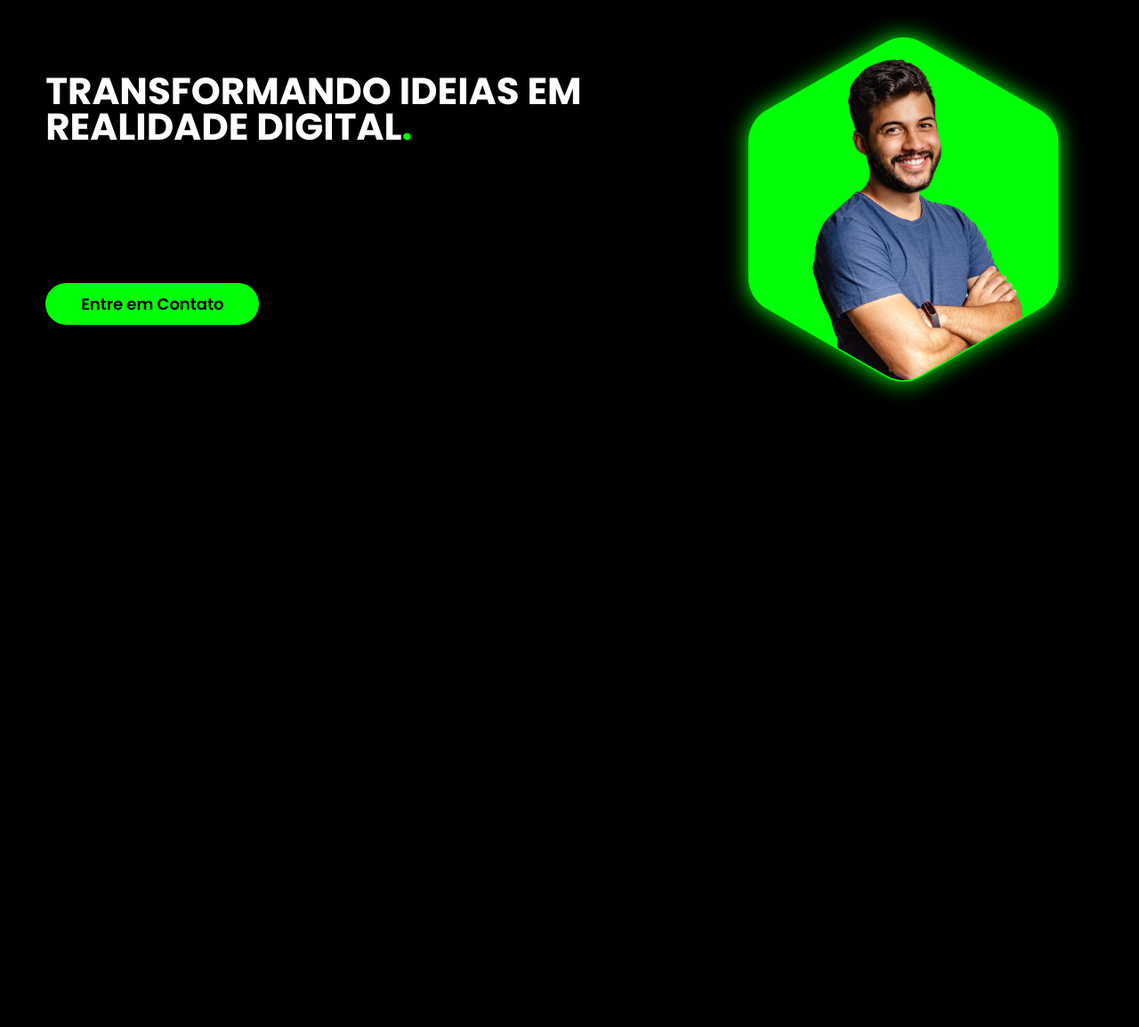
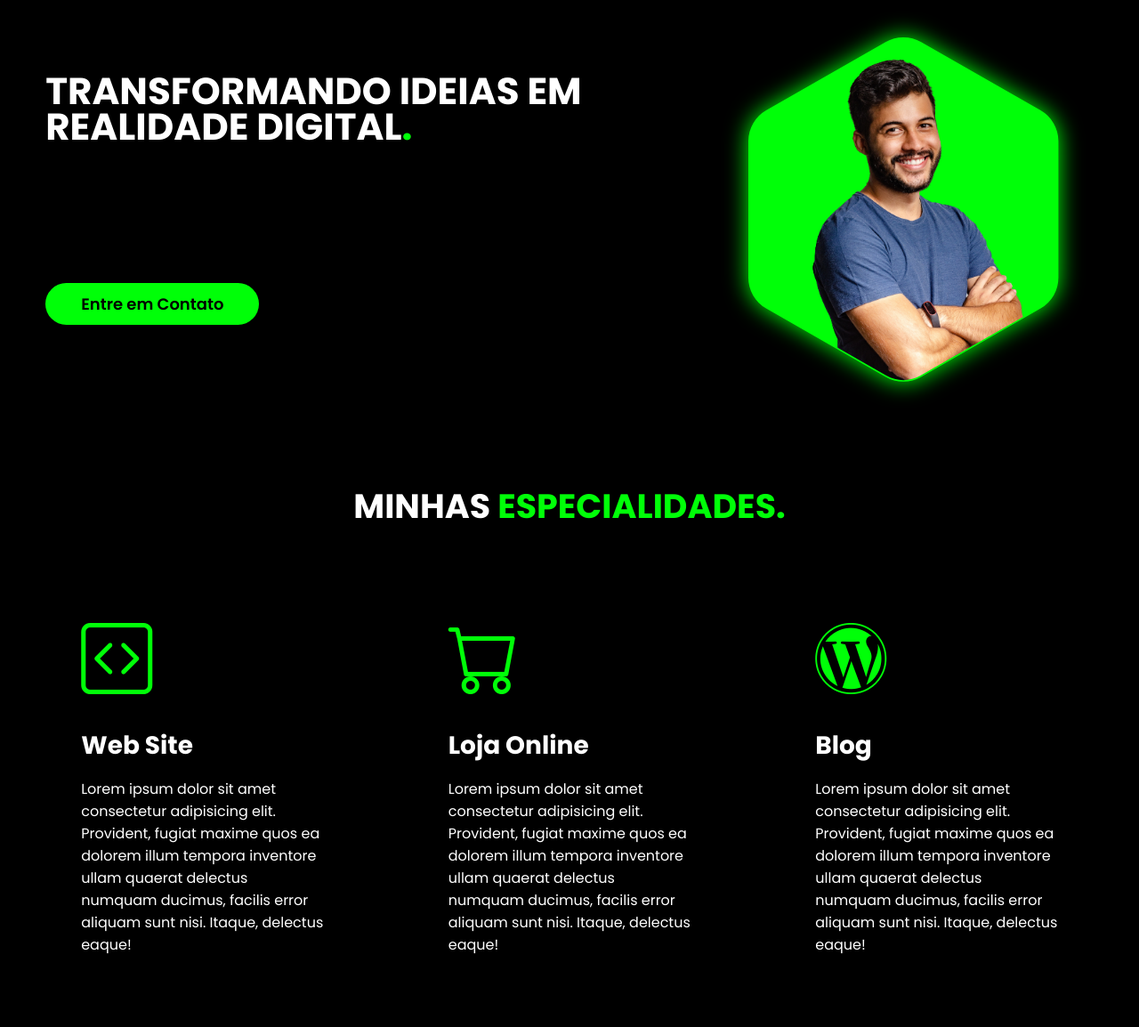
Before and after one commit to Markos-San/portifolio-1, a plain HTML site: page index.html in a window 1280 px wide. Shown: the part 289-1443 px from the top of the page at 89% size. Before the commit the page ends 800 px from the top, so only its background shows below. Drawn offline with nearby package versions, Linux system fonts and the light colour scheme.

Commit message:
contrução da section 'especialidades' e estilização da section

```diff
--- a/index.html
+++ b/index.html
@@ -5,8 +5,9 @@
   <meta name="viewport" content="width=device-width, initial-scale=1.0">
   <link rel="stylesheet" href="style.css">
   <link rel="preconnect" href="https://fonts.googleapis.com">
-<link rel="preconnect" href="https://fonts.gstatic.com" crossorigin>
-<link href="https://fonts.googleapis.com/css2?family=Poppins:ital,wght@0,100;0,200;0,300;0,400;0,500;0,600;0,700;0,800;0,900;1,100;1,200;1,300;1,400;1,500;1,600;1,700;1,800;1,900&family=Roboto:wght@500;900&display=swap" rel="stylesheet">
+  <link rel="preconnect" href="https://fonts.gstatic.com" crossorigin>
+  <link href="https://fonts.googleapis.com/css2?family=Poppins:ital,wght@0,100;0,200;0,300;0,400;0,500;0,600;0,700;0,800;0,900;1,100;1,200;1,300;1,400;1,500;1,600;1,700;1,800;1,900&family=Roboto:wght@500;900&display=swap" rel="stylesheet">
+  <link rel="stylesheet" href="https://cdn.jsdelivr.net/npm/bootstrap-icons@1.11.3/font/bootstrap-icons.min.css">
   <title>Agencia Marcos</title>
 </head>
 <body>
@@ -61,6 +62,33 @@
         </div><!-- flex -->
       </div> <!-- interface -->
     </section> <!-- topo-site -->
+
+    <section class="especialidades">
+      <div class="interface">
+        <h2 class="titulo">MINHAS <span class="">ESPECIALIDADES.</span></h2>
+        <div class="flex">
+
+          <div class="especialidades-box">
+            <i class="bi bi-code-square"></i>
+            <h3>Web Site</h3>
+            <p>Lorem ipsum dolor sit amet consectetur adipisicing elit. Provident, fugiat maxime quos ea dolorem illum tempora inventore ullam quaerat delectus numquam ducimus, facilis error aliquam sunt nisi. Itaque, delectus eaque!</p>
+          </div><!-- especialidades-box -->
+
+          <div class="especialidades-box">
+            <i class="bi bi-cart"></i>
+            <h3>Loja Online</h3>
+            <p>Lorem ipsum dolor sit amet consectetur adipisicing elit. Provident, fugiat maxime quos ea dolorem illum tempora inventore ullam quaerat delectus numquam ducimus, facilis error aliquam sunt nisi. Itaque, delectus eaque!</p>
+          </div><!-- especialidades-box -->
+
+          <div class="especialidades-box">
+            <i class="bi bi-wordpress"></i>
+            <h3>Blog</h3>
+            <p>Lorem ipsum dolor sit amet consectetur adipisicing elit. Provident, fugiat maxime quos ea dolorem illum tempora inventore ullam quaerat delectus numquam ducimus, facilis error aliquam sunt nisi. Itaque, delectus eaque!</p>
+          </div><!-- especialidades-box -->
+
+        </div> <!-- flex -->
+      </div> <!-- interface -->
+    </section> <!-- especialidades -->
   </main>
 </body>
 </html>
--- a/style.css
+++ b/style.css
@@ -8,7 +8,7 @@
 
 body{
   background-color: #000;
-  height: 100vh;
+  height: 100%;
 }
 
 .interface{
@@ -35,6 +35,16 @@ body{
 .btn-contato button:hover{
   box-shadow: 0px 0px 8px #00ff3cb5;
   transform: scale(1.15);
+}
+
+h2.titulo{
+color: #fff;
+font-size: 38px;
+text-align: center;
+}
+
+h2.titulo span {
+  color: #00ff08 ;
 }
 
 /* Estilo Header */
@@ -114,3 +124,36 @@ section.topo-site .flex {
   100%{
     top: 30px;  }
 }
+
+/* ESTILO ESPECIALIDADES */
+
+section.especialidades{
+  padding: 40px 4%;
+}
+
+section.especialidades .flex {
+gap: 60px;
+}
+
+.especialidades .especialidades-box{
+  color: #fff;
+  padding: 40px;
+  margin-top: 45px;
+  border-radius: 20px;
+  transition: .2s;
+}
+
+.especialidades .especialidades-box:hover{
+ transform: scale(1.05);
+ box-shadow: 0 0 10px #ffffff71;
+}
+
+.especialidades .especialidades-box i{
+  font-size: 80px;
+  color: #00ff08;
+}
+
+.especialidades .especialidades-box h3 {
+  font-size: 28px;
+  margin: 15px 0;
+}
```
